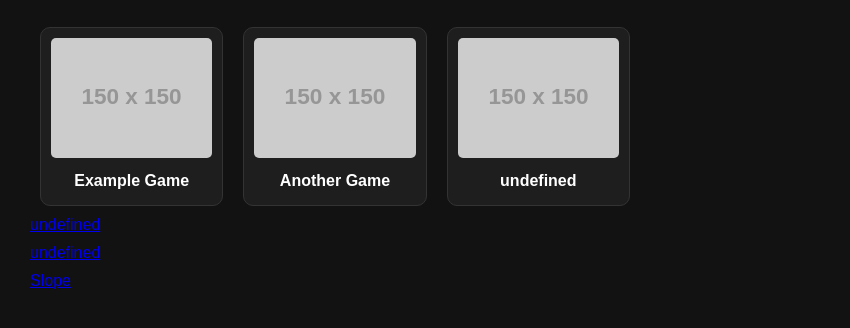
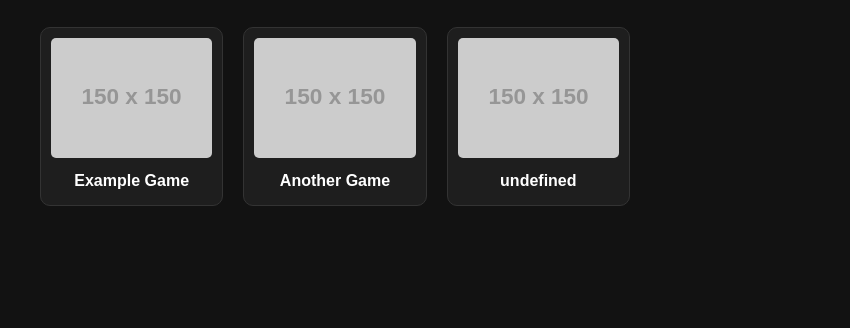
Before and after one commit to glenroyalex/AHS-Unblocked-Games, a plain HTML site: page index.html in a window 1280 px wide. Shown: the part 138-466 px from the top of the page, without its empty margins (0-850 px from the left). Drawn offline with Linux system fonts and the light colour scheme; placeholder pictures from the web are drawn by us.

Commit message:
Update index.html

```diff
--- a/index.html
+++ b/index.html
@@ -20,24 +20,5 @@
     </main>
 
     <script src="script.js"></script>
-<div id="games"></div>
-
-<script>
-fetch("games.json")
-  .then(res => res.json())
-  .then(data => {
-    const container = document.getElementById("games");
-
-    data.forEach(game => {
-      const el = document.createElement("a");
-      el.href = game.url;
-      el.innerText = game.name;
-      el.style.display = "block";
-      el.style.margin = "10px";
-
-      container.appendChild(el);
-    });
-  });
-</script>
 </body>
 </html>
```
